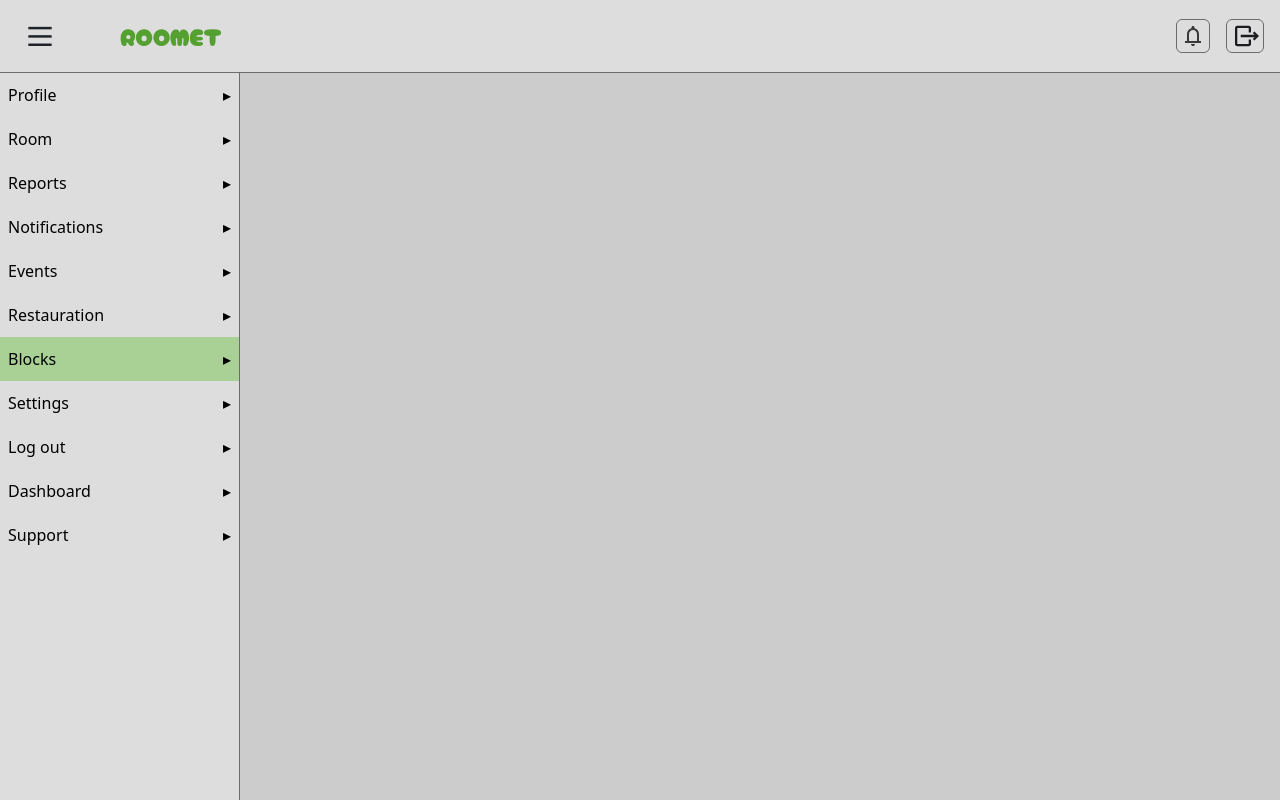
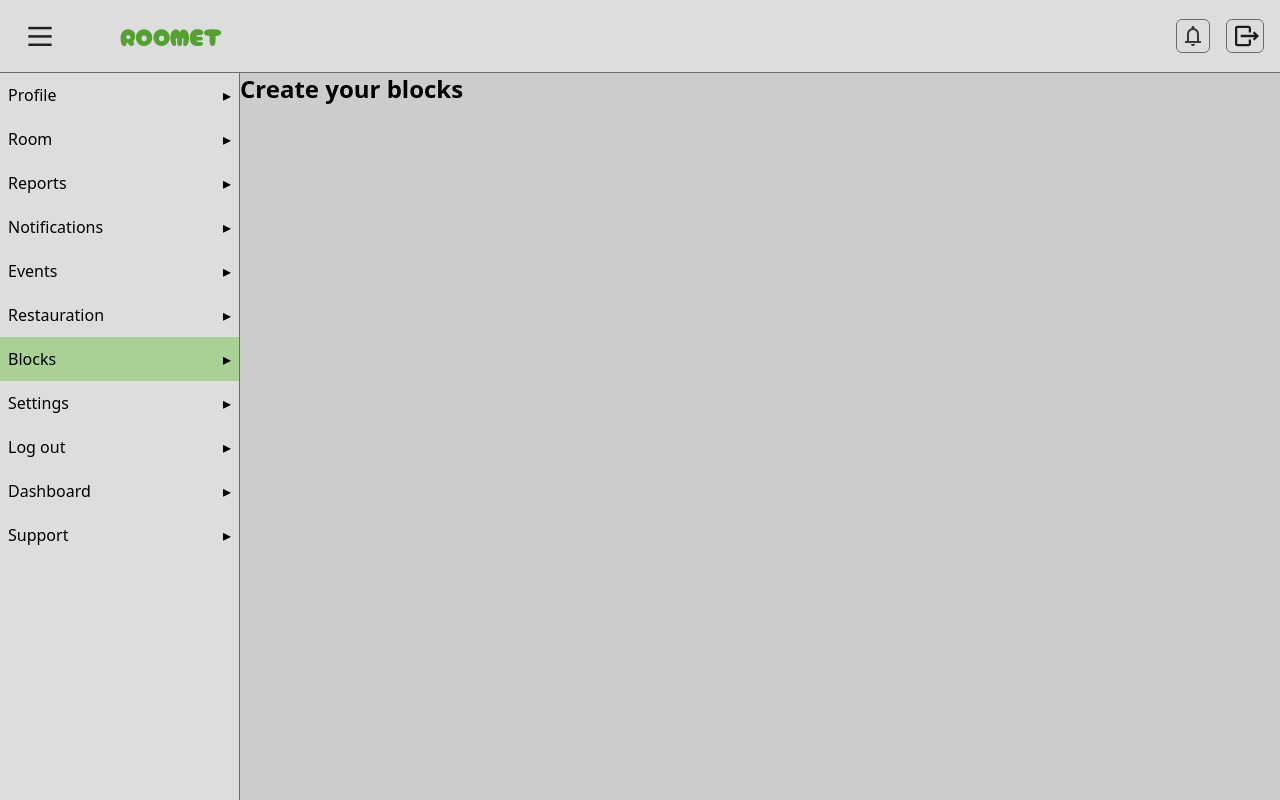
Before and after one commit to KMalek101/Roomet-front, a Next.js app: page /blocks in a window 1280 px wide. Built offline with nearby package versions, Linux system fonts and the light colour scheme.

Commit message:
sidebar fix and createBlocks component

```diff
--- a/src/app/blocks/page.jsx
+++ b/src/app/blocks/page.jsx
@@ -7,7 +7,11 @@ export default function page() {
   return (
     <div className="h-screen w-screen overflow-hidden">
       <Header />
-      <Sidebar />
+      <div className="flex">
+        <Sidebar />
+        <p className="font-semibold text-2xl">Create your blocks</p>
+
+      </div>
     </div>
   );
 }
--- /dev/null
+++ b/src/components/common/create blocks/CreateBlocks.jsx
@@ -0,0 +1,7 @@
+export default function CreateBlocks() {
+    return(
+        <div>
+
+        </div>
+    )
+}
--- a/src/components/common/side bar/Sidebar.jsx
+++ b/src/components/common/side bar/Sidebar.jsx
@@ -30,7 +30,7 @@ export default function Sidebar() {
   };
 
   return (
-    <div className="sidebar bg-[var(--secondary-color)] w-60 flex-1 h-[var(--sidebar-height)] border-r border-[var(--g-color)]">
+    <div className="sidebar bg-[var(--secondary-color)] w-60 h-[var(--sidebar-height)] border-r border-[var(--g-color)]">
       {menuItems.map((item, index) => {
         const itemRoute = getRouteFromLabel(item.label);
         const isActive = pathname === itemRoute;
```
